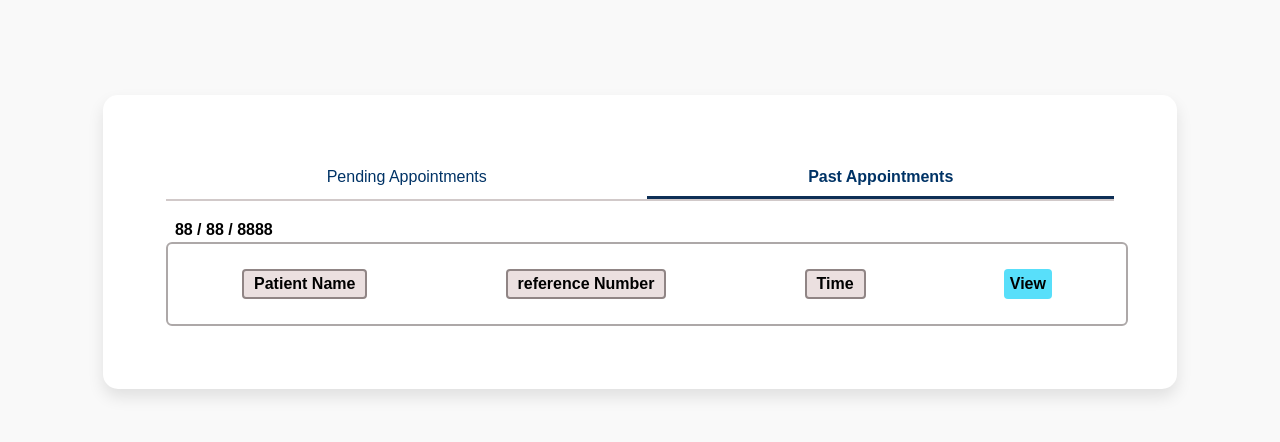
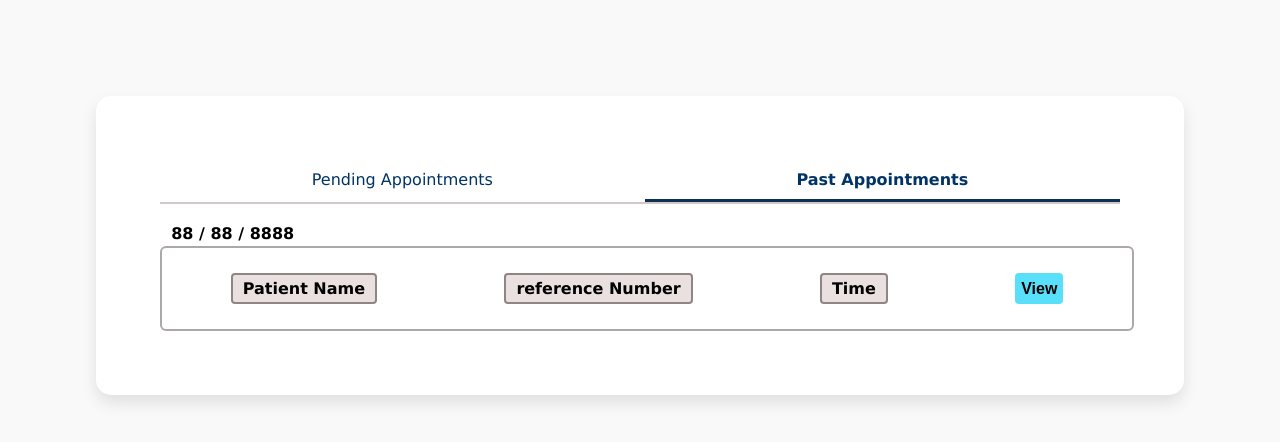
Before and after one commit to nuran912/E-care, a PHP site: page /E-care/app/views/doctorPastAppt.view.php in a window 1280 px wide. Shown: the top 442 px of the page. Run offline with PHP 8.4, Linux system fonts and the light colour scheme.

Commit message:
[fix] - doctor views

```diff
--- a/app/views/admin/clerk.view.php
+++ b/app/views/admin/clerk.view.php
@@ -66,7 +66,7 @@
                      <td>nuran@gmail.com</td>
                      <td>0761985642</td>
                      <td>200254268791</td>
-                     <td><button class="btn-disable">Disable</button></td>
+                     <td><button class="btn-disable">Disabled</button></td>
                      <td><button class="btn-reset">Reset</button></td>
                      <td><button class="btn-edit"><img src="<?= ROOT ?>/assets/img/admin/edit.svg"></button></td>
                   </tr>
--- a/app/views/admin/doctor.view.php
+++ b/app/views/admin/doctor.view.php
@@ -66,7 +66,7 @@
                      <td>nuran@gmail.com</td>
                      <td>0761985642</td>
                      <td>200254268791</td>
-                     <td><button class="btn-disable">Disable</button></td>
+                     <td><button class="btn-disable">Disabled</button></td>
                      <td><button class="btn-reset">Reset</button></td>
                      <td><button class="btn-edit"><img src="<?= ROOT ?>/assets/img/admin/edit.svg"></button></td>
                   </tr>
--- a/app/views/admin/insurance.view.php
+++ b/app/views/admin/insurance.view.php
@@ -61,7 +61,7 @@
                      <td>aia.health@yahoo.lk</td>
                      <td><a href="">AIA</a></td>
                      <td>0766584235</td>
-                     <td><button class="btn-disable">Disable</button></td>
+                     <td><button class="btn-disable">Disabled</button></td>
                      <td><button class="btn-edit"><img src="<?= ROOT ?>/assets/img/admin/edit.svg"></button></td>
                   </tr>
                   <tr>
--- a/app/views/admin/user.view.php
+++ b/app/views/admin/user.view.php
@@ -51,7 +51,7 @@
                             <td>nuran@gmail.com</td>
                             <td>0761985642</td>
                             <td>200254268791</td>
-                            <td><button class="btn-disable">Disable</button></td>
+                            <td><button class="btn-disable">Disabled</button></td>
                             <td><button class="btn-reset">Reset</button></td>
                         </tr>
                         <tr>
--- a/app/views/doctorPastAppt.view.php
+++ b/app/views/doctorPastAppt.view.php
@@ -6,8 +6,10 @@
     <title>Dr Pending Appt</title>
     <style>
         body {
-            font-family: Arial, sans-serif;
+            font-family: 'Lucida Sans', 'Lucida Sans Regular', 'Lucida Grande', 'Lucida Sans Unicode', Geneva, Verdana, sans-serif;
             background-color: #f9f9f9;
+            margin: 0;
+            padding: 0;
         }
         .container{
             display: flex;
--- a/app/views/doctorPendingAppt.view.php
+++ b/app/views/doctorPendingAppt.view.php
@@ -6,8 +6,10 @@
     <title>Dr Pending Appt</title>
     <style>
         body {
-            font-family: Arial, sans-serif;
+            font-family: 'Lucida Sans';
             background-color: #f9f9f9;
+            margin: 0;
+            padding: 0;
         }
         .container{
             display: flex;
```
